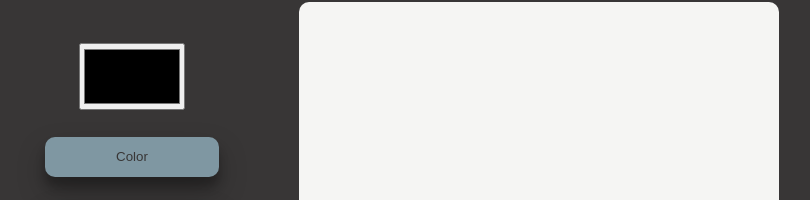
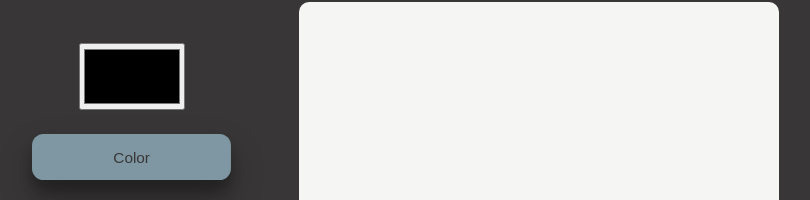
Before and after one commit to sstoj1/Etch-A-Sketch, a plain HTML site: page index.html in a window 1280 px wide. In both pictures the pointer is over the input "Color". Shown: the part 151-351 px from the top of the page, without its empty margins (228-1038 px from the left). Drawn offline with Linux system fonts and the light colour scheme.

Commit message:
add button hover transition

```diff
--- a/css/index.css
+++ b/css/index.css
@@ -46,6 +46,11 @@ input[type="button"] {
     rgba(0, 0, 0, 0.22) 0px 10px 10px;
 }
 
+input[type="button"]:hover {
+  transition-duration: 0.3s;
+  transform: scale(1.15);
+}
+
 input[type="range"] {
   /* gets rid of default styling */
   appearance: unset;
```
